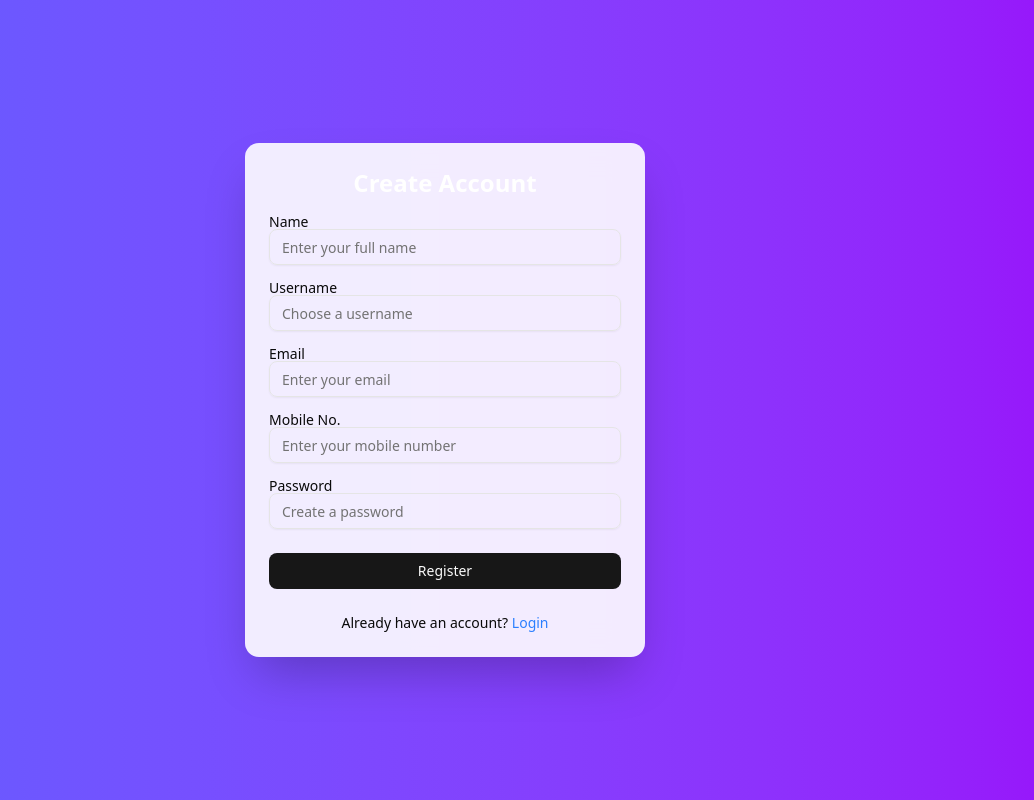
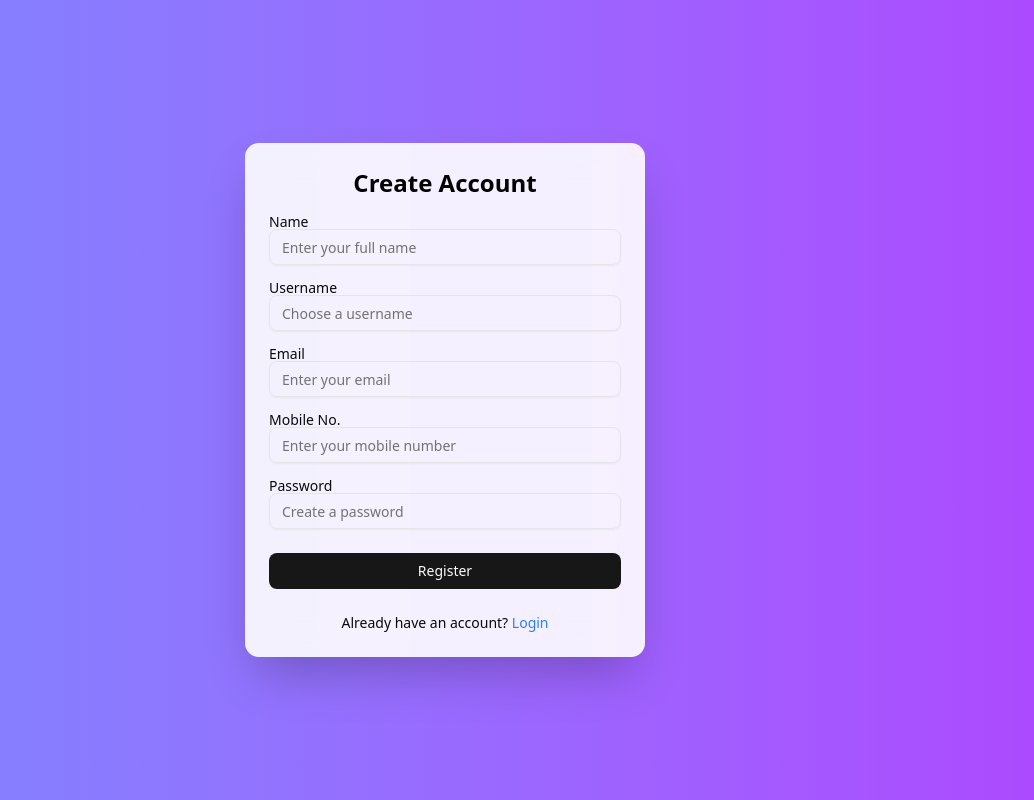
Before and after one commit to abdulgithub70/team_chat, a Next.js app: page /register in a window 1280 px wide. Shown: the whole page, without its empty margins (195-1229 px from the left). Built offline with nearby package versions, Linux system fonts and the light colour scheme; no server answers.

Commit message:
update text color

```diff
--- a/src/app/login/page.jsx
+++ b/src/app/login/page.jsx
@@ -84,10 +84,10 @@ export default function LoginPage() {
     };
 
     return (
-        <div className="flex justify-center items-center min-h-screen bg-gradient-to-r from-blue-500 to-indigo-600">
+        <div className="flex justify-center items-center min-h-screen bg-gradient-to-r from-blue-500 to-indigo-600 p-1">
             <Card className="w-[400px] shadow-2xl border-0 bg-white/95 backdrop-blur-lg">
                 <CardHeader>
-                    <CardTitle className="text-center text-2xl font-semibold">
+                    <CardTitle className="text-center text-2xl text-black font-semibold">
                         Login to your account
                     </CardTitle>
                 </CardHeader>
--- a/src/app/register/page.jsx
+++ b/src/app/register/page.jsx
@@ -82,10 +82,10 @@ export default function RegisterPage() {
     };
 
     return (
-        <div className="flex justify-center items-center min-h-screen bg-gradient-to-r from-indigo-500 to-purple-600">
+        <div className="flex justify-center items-center min-h-screen bg-gradient-to-r from-indigo-400 to-purple-500 p-1">
             <Card className="w-[400px] shadow-2xl border-0 bg-white/90 backdrop-blur-lg">
                 <CardHeader>
-                    <CardTitle className="text-center text-2xl font-semibold">
+                    <CardTitle className="text-center text-2xl text-black font-semibold">
                         Create Account
                     </CardTitle>
                 </CardHeader>
```
